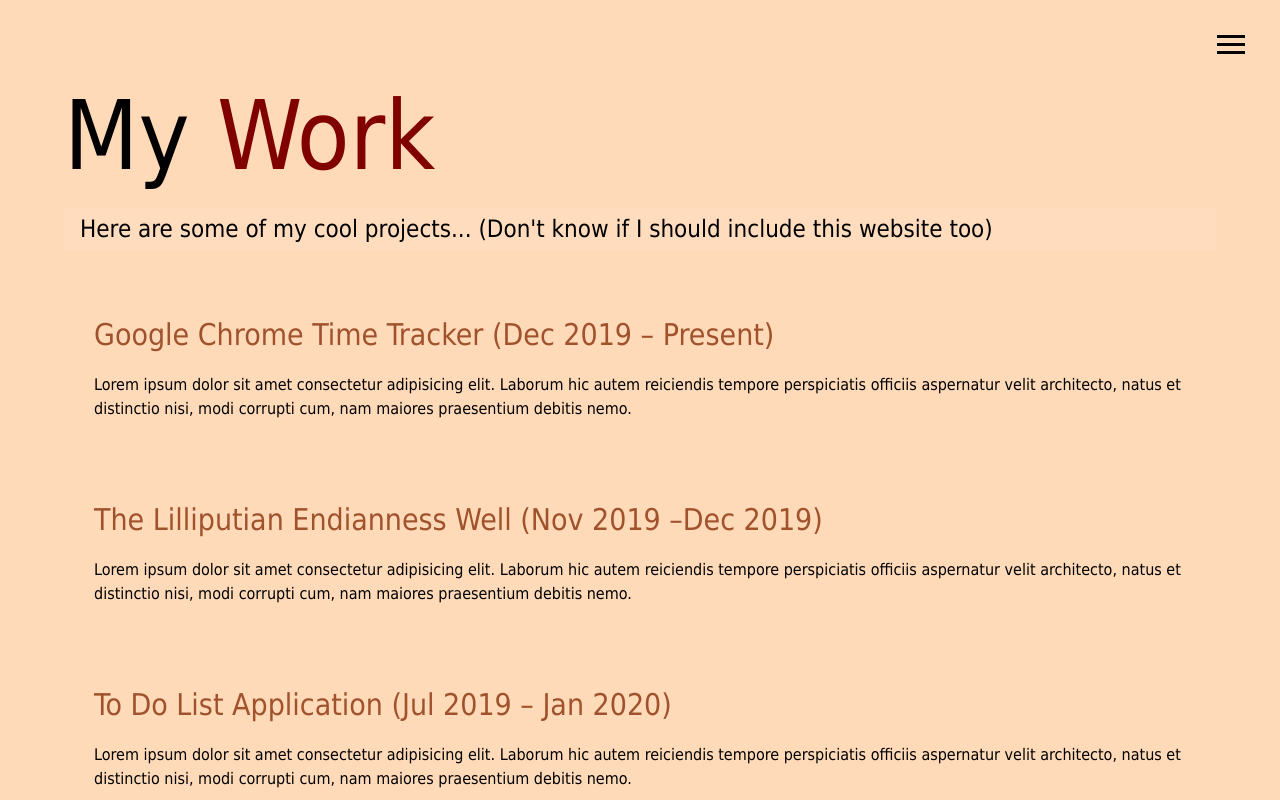
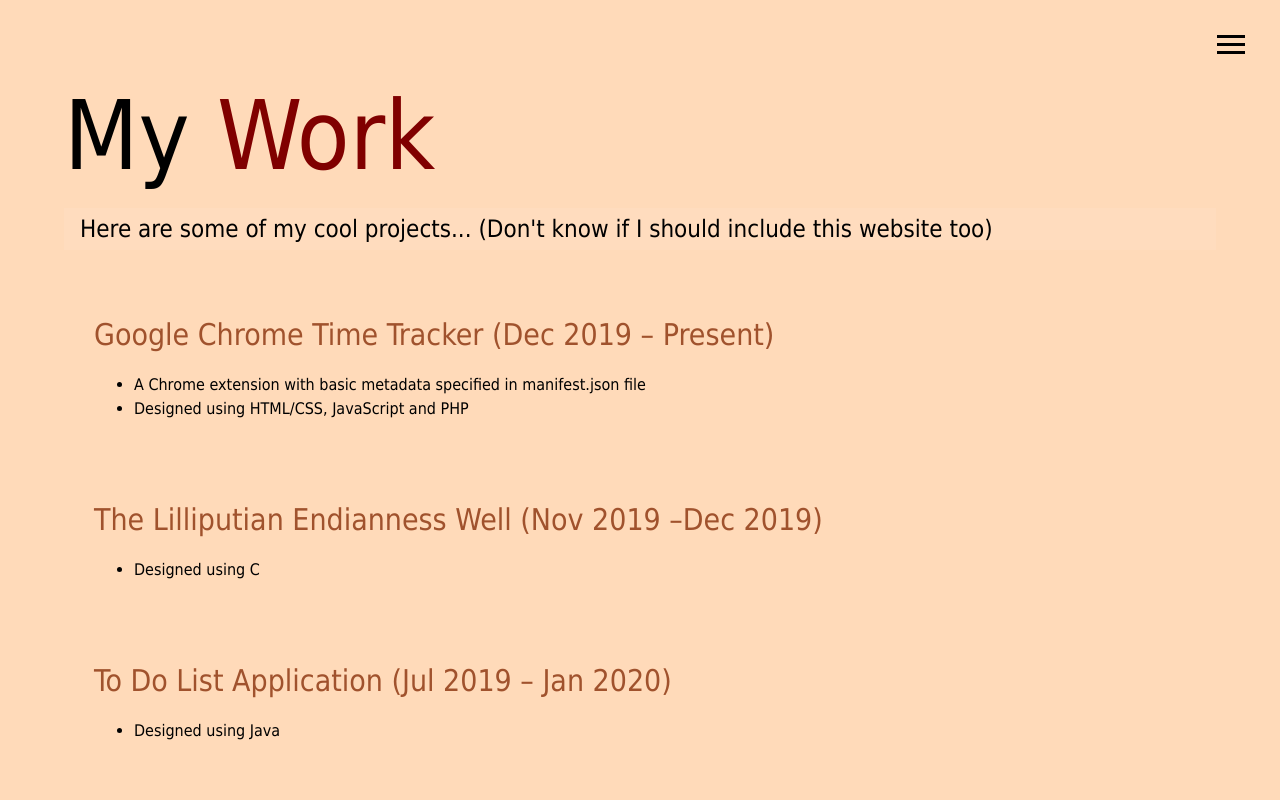
Before and after one commit to shiyuchen6688/shiyuchen_portfolio, a website: page dist/work.html in a window 1280 px wide. Shown: the top 800 px of the page. Drawn offline with Linux system fonts and the light colour scheme.

Commit message:
updated description

```diff
--- a/dist/work.html
+++ b/dist/work.html
@@ -62,32 +62,47 @@
                 <h3>Google Chrome Time Tracker (Dec 2019 – Present)</h3>
                 <!-- <h6>Chrome extension</h6> -->
                 <!-- <img src="ing/projects/project1.jpg" alt="project 1" class="project1-img"> -->
-                <!-- <ul>
+                <ul>
                     <li>A Chrome extension with basic metadata specified in manifest.json file</li>
-                    <li>Managed communication between pop up, background script and content script using API/li>
+                    <!-- <li>Managed communication between pop up, background script and content script using API/li> -->
                     <li>Designed using HTML/CSS, JavaScript and PHP</li>
-                    <li>Implemented user login system, stored users’ information to database</li>
+                    <!-- <li>Implemented user login system, stored users’ information to database</li>
                     <li>Performed server-side data queries</li>
-                    <li>Performed asynchronous update using Ajax for dynamic web pages</li>
-                </ul> -->
-                <p>Lorem ipsum dolor sit amet consectetur adipisicing elit. Laborum hic autem reiciendis tempore
+                    <li>Performed asynchronous update using Ajax for dynamic web pages</li> -->
+                </ul>
+                <!-- <p>Lorem ipsum dolor sit amet consectetur adipisicing elit. Laborum hic autem reiciendis tempore
                     perspiciatis officiis aspernatur velit architecto, natus et distinctio nisi, modi corrupti cum, nam
-                    maiores praesentium debitis nemo.</p>
+                    maiores praesentium debitis nemo.</p> -->
             </div>
             <div class="project project-2">
                 <h3>The Lilliputian Endianness Well (Nov 2019 –Dec 2019)</h3>
+                <ul>
+                    <li>Designed using C</li>
+                    <!-- <li>Managed communication between pop up, background script and content script using API/li> -->
+                    <!-- <li>Implemented user login system, stored users’ information to database</li>
+                    <li>Performed server-side data queries</li>
+                    <li>Performed asynchronous update using Ajax for dynamic web pages</li> -->
+                </ul>
                 <!-- <img src="ing/projects/project2.jpg" alt="project 2" class="project2-img"> -->
-                <p>Lorem ipsum dolor sit amet consectetur adipisicing elit. Laborum hic autem reiciendis tempore
+                <!-- <p>Lorem ipsum dolor sit amet consectetur adipisicing elit. Laborum hic autem reiciendis tempore
                     perspiciatis officiis aspernatur velit architecto, natus et distinctio nisi, modi corrupti cum, nam
-                    maiores praesentium debitis nemo.</p>
+                    maiores praesentium debitis nemo.</p> -->
             </div>
             <div class="project project-3">
                 <h3>To Do List Application (Jul 2019 – Jan 2020)</h3>
                 <!-- <h6>position TODO</h6> -->
+                <ul>
+                    <li>Designed using Java</li>
+                    <!-- <li>Managed communication between pop up, background script and content script using API/li> -->
+                    <!-- <li>Designed using HTML/CSS, JavaScript and PHP</li> -->
+                    <!-- <li>Implemented user login system, stored users’ information to database</li>
+                    <li>Performed server-side data queries</li>
+                    <li>Performed asynchronous update using Ajax for dynamic web pages</li> -->
+                </ul>
                 <!-- <img src="ing/projects/project3.jpg" alt="project 3" class="project3-img"> -->
-                <p>Lorem ipsum dolor sit amet consectetur adipisicing elit. Laborum hic autem reiciendis tempore
+                <!-- <p>Lorem ipsum dolor sit amet consectetur adipisicing elit. Laborum hic autem reiciendis tempore
                     perspiciatis officiis aspernatur velit architecto, natus et distinctio nisi, modi corrupti cum, nam
-                    maiores praesentium debitis nemo.</p>
+                    maiores praesentium debitis nemo.</p> -->
             </div>
         </div>
 
```
